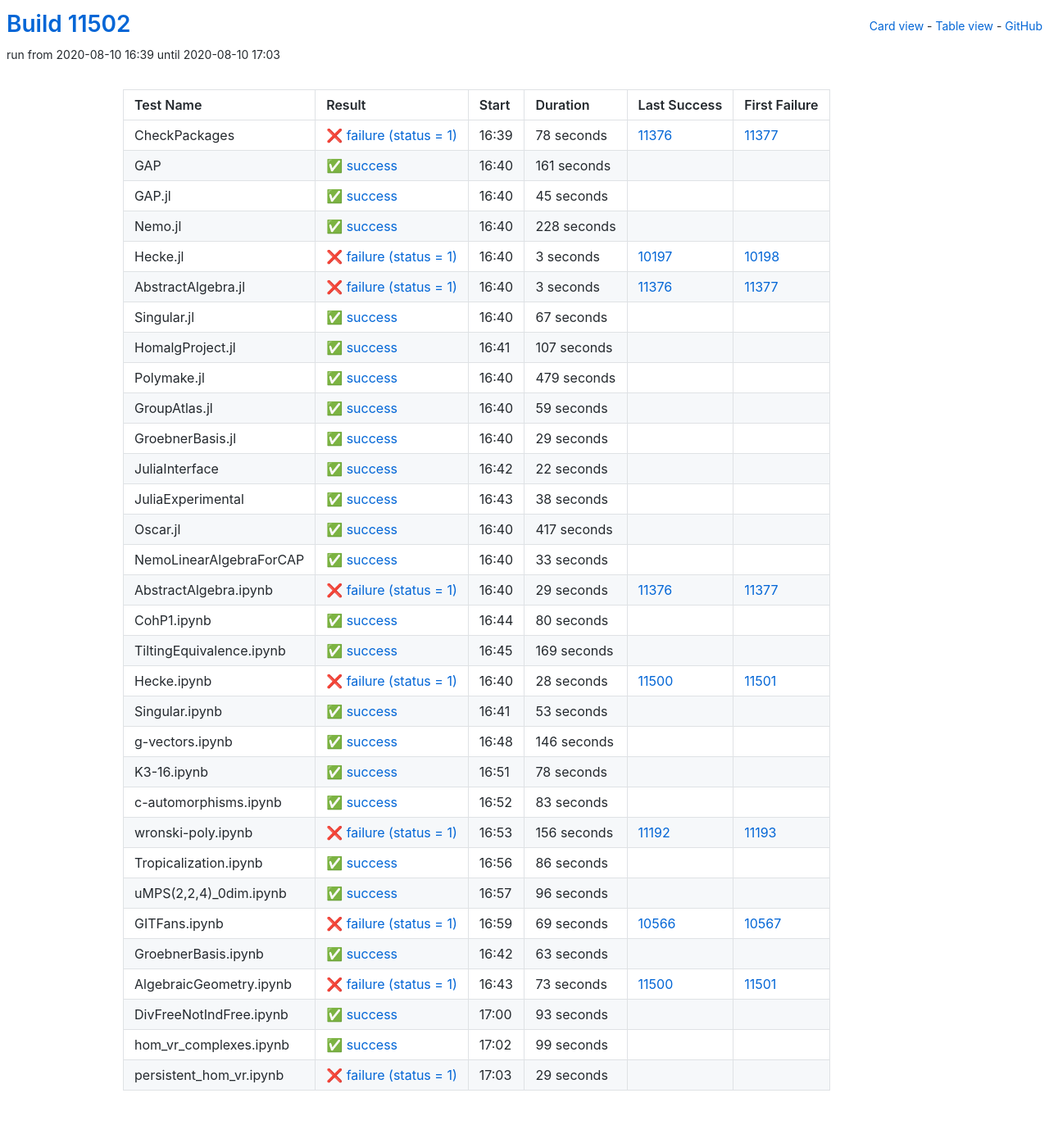
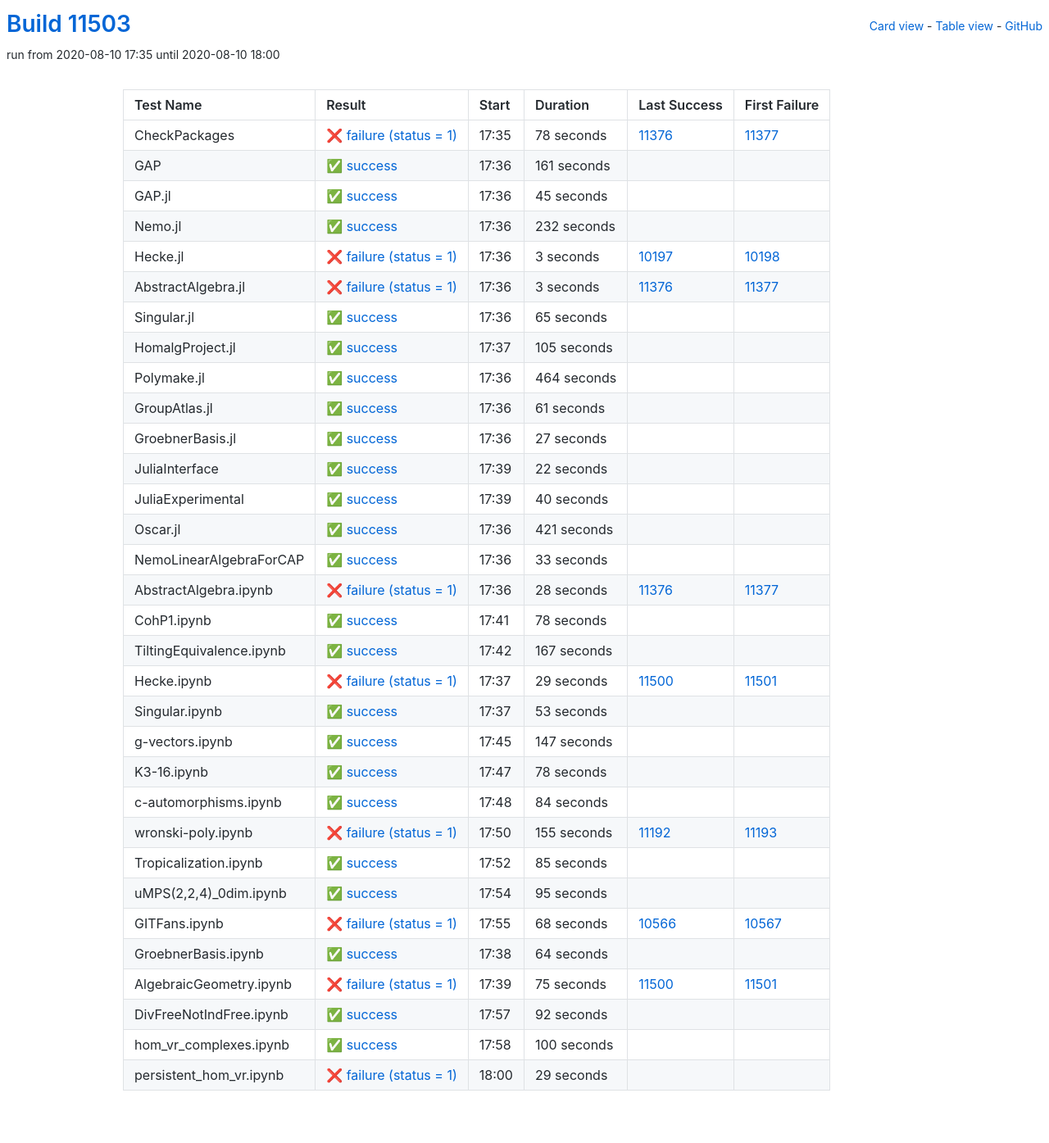
Before and after one commit to oscar-system/oscar-ci-status, a Jekyll site: the page built from table.html, in a window 1280 px wide. Shown: the whole page at 82% size. Built offline with Jekyll 4.4.1, drawn with Linux system fonts in a browser that asks for light colours.

Commit message:
Build #11503

```diff
--- a/_data/ci.yml
+++ b/_data/ci.yml
@@ -1,6 +1,6 @@
 ---
-build: 11502
-build_url: https://oscarci.mathematik.uni-kl.de/job/oscar/11502/
+build: 11503
+build_url: https://oscarci.mathematik.uni-kl.de/job/oscar/11503/
 job: oscar
 organization: oscar-system
 repo: oscar-ci-status
@@ -8,8 +8,8 @@
 tests:
 - name: CheckPackages
   id: checkpackages
-  log: https://oscarci.mathematik.uni-kl.de/job/oscar/11502/artifact/logs/build-11502/CheckPackages.log
-  start: 2020-08-10 16:39
+  log: https://oscarci.mathematik.uni-kl.de/job/oscar/11503/artifact/logs/build-11503/CheckPackages.log
+  start: 2020-08-10 17:35
   success: false
   exitcode: 1
   status: failure
@@ -20,8 +20,8 @@
   first_failure_url: https://oscarci.mathematik.uni-kl.de/job/oscar/11377/
 - name: GAP
   id: gap
-  log: https://oscarci.mathematik.uni-kl.de/job/oscar/11502/artifact/logs/build-11502/GAP.log
-  start: 2020-08-10 16:40
+  log: https://oscarci.mathematik.uni-kl.de/job/oscar/11503/artifact/logs/build-11503/GAP.log
+  start: 2020-08-10 17:36
   success: true
   exitcode: 0
   status: success
@@ -32,8 +32,8 @@
   first_failure_url:
 - name: GAP.jl
   id: gap-jl
-  log: https://oscarci.mathematik.uni-kl.de/job/oscar/11502/artifact/logs/build-11502/GAP.jl.log
-  start: 2020-08-10 16:40
+  log: https://oscarci.mathematik.uni-kl.de/job/oscar/11503/artifact/logs/build-11503/GAP.jl.log
+  start: 2020-08-10 17:36
   success: true
   exitcode: 0
   status: success
@@ -44,20 +44,20 @@
   first_failure_url:
 - name: Nemo.jl
   id: nemo-jl
-  log: https://oscarci.mathematik.uni-kl.de/job/oscar/11502/artifact/logs/build-11502/Nemo.jl.log
-  start: 2020-08-10 16:40
+  log: https://oscarci.mathematik.uni-kl.de/job/oscar/11503/artifact/logs/build-11503/Nemo.jl.log
+  start: 2020-08-10 17:36
   success: true
   exitcode: 0
   status: success
-  duration: 228
+  duration: 232
   last_success: false
   last_success_url:
   first_failure: false
   first_failure_url:
 - name: Hecke.jl
   id: hecke-jl
-  log: https://oscarci.mathematik.uni-kl.de/job/oscar/11502/artifact/logs/build-11502/Hecke.jl.log
-  start: 2020-08-10 16:40
+  log: https://oscarci.mathematik.uni-kl.de/job/oscar/11503/artifact/logs/build-11503/Hecke.jl.log
+  start: 2020-08-10 17:36
   success: false
   exitcode: 1
   status: failure
@@ -68,8 +68,8 @@
   first_failure_url: https://oscarci.mathematik.uni-kl.de/job/oscar/10198/
 - name: AbstractAlgebra.jl
   id: abstractalgebra-jl
-  log: https://oscarci.mathematik.uni-kl.de/job/oscar/11502/artifact/logs/build-11502/AbstractAlgebra.jl.log
-  start: 2020-08-10 16:40
+  log: https://oscarci.mathematik.uni-kl.de/job/oscar/11503/artifact/logs/build-11503/AbstractAlgebra.jl.log
+  start: 2020-08-10 17:36
   success: false
   exitcode: 1
   status: failure
@@ -80,68 +80,68 @@
   first_failure_url: https://oscarci.mathematik.uni-kl.de/job/oscar/11377/
 - name: Singular.jl
   id: singular-jl
-  log: https://oscarci.mathematik.uni-kl.de/job/oscar/11502/artifact/logs/build-11502/Singular.jl.log
-  start: 2020-08-10 16:40
+  log: https://oscarci.mathematik.uni-kl.de/job/oscar/11503/artifact/logs/build-11503/Singular.jl.log
+  start: 2020-08-10 17:36
   success: true
   exitcode: 0
   status: success
-  duration: 67
+  duration: 65
   last_success: false
   last_success_url:
   first_failure: false
   first_failure_url:
 - name: HomalgProject.jl
   id: homalgproject-jl
-  log: https://oscarci.mathematik.uni-kl.de/job/oscar/11502/artifact/logs/build-11502/HomalgProject.jl.log
-  start: 2020-08-10 16:41
+  log: https://oscarci.mathematik.uni-kl.de/job/oscar/11503/artifact/logs/build-11503/HomalgProject.jl.log
+  start: 2020-08-10 17:37
   success: true
   exitcode: 0
   status: success
-  duration: 107
+  duration: 105
   last_success: false
   last_success_url:
   first_failure: false
   first_failure_url:
 - name: Polymake.jl
   id: polymake-jl
-  log: https://oscarci.mathematik.uni-kl.de/job/oscar/11502/artifact/logs/build-11502/Polymake.jl.log
-  start: 2020-08-10 16:40
+  log: https://oscarci.mathematik.uni-kl.de/job/oscar/11503/artifact/logs/build-11503/Polymake.jl.log
+  start: 2020-08-10 17:36
   success: true
   exitcode: 0
   status: success
-  duration: 479
+  duration: 464
   last_success: false
   last_success_url:
   first_failure: false
   first_failure_url:
 - name: GroupAtlas.jl
   id: groupatlas-jl
-  log: https://oscarci.mathematik.uni-kl.de/job/oscar/11502/artifact/logs/build-11502/GroupAtlas.jl.log
-  start: 2020-08-10 16:40
+  log: https://oscarci.mathematik.uni-kl.de/job/oscar/11503/artifact/logs/build-11503/GroupAtlas.jl.log
+  start: 2020-08-10 17:36
   success: true
   exitcode: 0
   status: success
-  duration: 59
+  duration: 61
   last_success: false
   last_success_url:
   first_failure: false
   first_failure_url:
 - name: GroebnerBasis.jl
   id: groebnerbasis-jl
-  log: https://oscarci.mathematik.uni-kl.de/job/oscar/11502/artifact/logs/build-11502/GroebnerBasis.jl.log
-  start: 2020-08-10 16:40
+  log: https://oscarci.mathematik.uni-kl.de/job/oscar/11503/artifact/logs/build-11503/GroebnerBasis.jl.log
+  start: 2020-08-10 17:36
   success: true
   exitcode: 0
   status: success
-  duration: 29
+  duration: 27
   last_success: false
   last_success_url:
   first_failure: false
   first_failure_url:
 - name: JuliaInterface
   id: juliainterface
-  log: https://oscarci.mathematik.uni-kl.de/job/oscar/11502/artifact/logs/build-11502/JuliaInterface.log
-  start: 2020-08-10 16:42
+  log: https://oscarci.mathematik.uni-kl.de/job/oscar/11503/artifact/logs/build-11503/JuliaInterface.log
+  start: 2020-08-10 17:39
   success: true
   exitcode: 0
   status: success
@@ -152,32 +152,32 @@
   first_failure_url:
 - name: JuliaExperimental
   id: juliaexperimental
-  log: https://oscarci.mathematik.uni-kl.de/job/oscar/11502/artifact/logs/build-11502/JuliaExperimental.log
-  start: 2020-08-10 16:43
+  log: https://oscarci.mathematik.uni-kl.de/job/oscar/11503/artifact/logs/build-11503/JuliaExperimental.log
+  start: 2020-08-10 17:39
   success: true
   exitcode: 0
   status: success
-  duration: 38
+  duration: 40
   last_success: false
   last_success_url:
   first_failure: false
   first_failure_url:
 - name: Oscar.jl
   id: oscar-jl
-  log: https://oscarci.mathematik.uni-kl.de/job/oscar/11502/artifact/logs/build-11502/Oscar.jl.log
-  start: 2020-08-10 16:40
+  log: https://oscarci.mathematik.uni-kl.de/job/oscar/11503/artifact/logs/build-11503/Oscar.jl.log
+  start: 2020-08-10 17:36
   success: true
   exitcode: 0
   status: success
-  duration: 417
+  duration: 421
   last_success: false
   last_success_url:
   first_failure: false
   first_failure_url:
 - name: NemoLinearAlgebraForCAP
   id: nemolinearalgebraforcap
-  log: https://oscarci.mathematik.uni-kl.de/job/oscar/11502/artifact/logs/build-11502/NemoLinearAlgebraForCAP.log
-  start: 2020-08-10 16:40
+  log: https://oscarci.mathematik.uni-kl.de/job/oscar/11503/artifact/logs/build-11503/NemoLinearAlgebraForCAP.log
+  start: 2020-08-10 17:36
   success: true
   exitcode: 0
   status: success
@@ -188,56 +188,56 @@
   first_failure_url:
 - name: AbstractAlgebra.ipynb
   id: abstractalgebra-ipynb
-  log: https://oscarci.mathematik.uni-kl.de/job/oscar/11502/artifact/logs/build-11502/AbstractAlgebra.ipynb.log
-  start: 2020-08-10 16:40
+  log: https://oscarci.mathematik.uni-kl.de/job/oscar/11503/artifact/logs/build-11503/AbstractAlgebra.ipynb.log
+  start: 2020-08-10 17:36
   success: false
   exitcode: 1
   status: failure
-  duration: 29
+  duration: 28
   last_success: 11376
   last_success_url: https://oscarci.mathematik.uni-kl.de/job/oscar/11376/
   first_failure: 11377
   first_failure_url: https://oscarci.mathematik.uni-kl.de/job/oscar/11377/
 - name: CohP1.ipynb
   id: cohp1-ipynb
-  log: https://oscarci.mathematik.uni-kl.de/job/oscar/11502/artifact/logs/build-11502/CohP1.ipynb.log
-  start: 2020-08-10 16:44
+  log: https://oscarci.mathematik.uni-kl.de/job/oscar/11503/artifact/logs/build-11503/CohP1.ipynb.log
+  start: 2020-08-10 17:41
   success: true
   exitcode: 0
   status: success
-  duration: 80
+  duration: 78
   last_success: false
   last_success_url:
   first_failure: false
   first_failure_url:
 - name: TiltingEquivalence.ipynb
   id: tiltingequivalence-ipynb
-  log: https://oscarci.mathematik.uni-kl.de/job/oscar/11502/artifact/logs/build-11502/TiltingEquivalence.ipynb.log
-  start: 2020-08-10 16:45
+  log: https://oscarci.mathematik.uni-kl.de/job/oscar/11503/artifact/logs/build-11503/TiltingEquivalence.ipynb.log
+  start: 2020-08-10 17:42
   success: true
   exitcode: 0
   status: success
-  duration: 169
+  duration: 167
   last_success: false
   last_success_url:
   first_failure: false
   first_failure_url:
 - name: Hecke.ipynb
   id: hecke-ipynb
-  log: https://oscarci.mathematik.uni-kl.de/job/oscar/11502/artifact/logs/build-11502/Hecke.ipynb.log
-  start: 2020-08-10 16:40
+  log: https://oscarci.mathematik.uni-kl.de/job/oscar/11503/artifact/logs/build-11503/Hecke.ipynb.log
+  start: 2020-08-10 17:37
   success: false
   exitcode: 1
   status: failure
-  duration: 28
+  duration: 29
   last_success: 11500
   last_success_url: https://oscarci.mathematik.uni-kl.de/job/oscar/11500/
   first_failure: 11501
   first_failure_url: https://oscarci.mathematik.uni-kl.de/job/oscar/11501/
 - name: Singular.ipynb
   id: singular-ipynb
-  log: https://oscarci.mathematik.uni-kl.de/job/oscar/11502/artifact/logs/build-11502/Singular.ipynb.log
-  start: 2020-08-10 16:41
+  log: https://oscarci.mathematik.uni-kl.de/job/oscar/11503/artifact/logs/build-11503/Singular.ipynb.log
+  start: 2020-08-10 17:37
   success: true
   exitcode: 0
   status: success
@@ -248,20 +248,20 @@
   first_failure_url:
 - name: g-vectors.ipynb
   id: g-vectors-ipynb
-  log: https://oscarci.mathematik.uni-kl.de/job/oscar/11502/artifact/logs/build-11502/g-vectors.ipynb.log
-  start: 2020-08-10 16:48
+  log: https://oscarci.mathematik.uni-kl.de/job/oscar/11503/artifact/logs/build-11503/g-vectors.ipynb.log
+  start: 2020-08-10 17:45
   success: true
   exitcode: 0
   status: success
-  duration: 146
+  duration: 147
   last_success: false
   last_success_url:
   first_failure: false
   first_failure_url:
 - name: K3-16.ipynb
   id: k3-16-ipynb
-  log: https://oscarci.mathematik.uni-kl.de/job/oscar/11502/artifact/logs/build-11502/K3-16.ipynb.log
-  start: 2020-08-10 16:51
+  log: https://oscarci.mathematik.uni-kl.de/job/oscar/11503/artifact/logs/build-11503/K3-16.ipynb.log
+  start: 2020-08-10 17:47
   success: true
   exitcode: 0
   status: success
@@ -272,116 +272,116 @@
   first_failure_url:
 - name: c-automorphisms.ipynb
   id: c-automorphisms-ipynb
-  log: https://oscarci.mathematik.uni-kl.de/job/oscar/11502/artifact/logs/build-11502/c-automorphisms.ipynb.log
-  start: 2020-08-10 16:52
+  log: https://oscarci.mathematik.uni-kl.de/job/oscar/11503/artifact/logs/build-11503/c-automorphisms.ipynb.log
+  start: 2020-08-10 17:48
   success: true
   exitcode: 0
   status: success
-  duration: 83
+  duration: 84
   last_success: false
   last_success_url:
   first_failure: false
   first_failure_url:
 - name: wronski-poly.ipynb
   id: wronski-poly-ipynb
-  log: https://oscarci.mathematik.uni-kl.de/job/oscar/11502/artifact/logs/build-11502/wronski-poly.ipynb.log
-  start: 2020-08-10 16:53
+  log: https://oscarci.mathematik.uni-kl.de/job/oscar/11503/artifact/logs/build-11503/wronski-poly.ipynb.log
+  start: 2020-08-10 17:50
   success: false
   exitcode: 1
   status: failure
-  duration: 156
+  duration: 155
   last_success: 11192
   last_success_url: https://oscarci.mathematik.uni-kl.de/job/oscar/11192/
   first_failure: 11193
   first_failure_url: https://oscarci.mathematik.uni-kl.de/job/oscar/11193/
 - name: Tropicalization.ipynb
   id: tropicalization-ipynb
-  log: https://oscarci.mathematik.uni-kl.de/job/oscar/11502/artifact/logs/build-11502/Tropicalization.ipynb.log
-  start: 2020-08-10 16:56
+  log: https://oscarci.mathematik.uni-kl.de/job/oscar/11503/artifact/logs/build-11503/Tropicalization.ipynb.log
+  start: 2020-08-10 17:52
   success: true
   exitcode: 0
   status: success
-  duration: 86
+  duration: 85
   last_success: false
   last_success_url:
   first_failure: false
   first_failure_url:
 - name: uMPS(2,2,4)_0dim.ipynb
   id: umps-2-2-4-0dim-ipynb
-  log: https://oscarci.mathematik.uni-kl.de/job/oscar/11502/artifact/logs/build-11502/uMPS-2-2-4-_0dim.ipynb.log
-  start: 2020-08-10 16:57
+  log: https://oscarci.mathematik.uni-kl.de/job/oscar/11503/artifact/logs/build-11503/uMPS-2-2-4-_0dim.ipynb.log
+  start: 2020-08-10 17:54
   success: true
   exitcode: 0
   status: success
-  duration: 96
+  duration: 95
   last_success: false
   last_success_url:
   first_failure: false
   first_failure_url:
 - name: GITFans.ipynb
   id: gitfans-ipynb
-  log: https://oscarci.mathematik.uni-kl.de/job/oscar/11502/artifact/logs/build-11502/GITFans.ipynb.log
-  start: 2020-08-10 16:59
+  log: https://oscarci.mathematik.uni-kl.de/job/oscar/11503/artifact/logs/build-11503/GITFans.ipynb.log
+  start: 2020-08-10 17:55
   success: false
   exitcode: 1
   status: failure
-  duration: 69
+  duration: 68
   last_success: 10566
   last_success_url: https://oscarci.mathematik.uni-kl.de/job/oscar/10566/
   first_failure: 10567
   first_failure_url: https://oscarci.mathematik.uni-kl.de/job/oscar/10567/
 - name: GroebnerBasis.ipynb
   id: groebnerbasis-ipynb
-  log: https://oscarci.mathematik.uni-kl.de/job/oscar/11502/artifact/logs/build-11502/GroebnerBasis.ipynb.log
-  start: 2020-08-10 16:42
+  log: https://oscarci.mathematik.uni-kl.de/job/oscar/11503/artifact/logs/build-11503/GroebnerBasis.ipynb.log
+  start: 2020-08-10 17:38
   success: true
   exitcode: 0
   status: success
-  duration: 63
+  duration: 64
   last_success: false
   last_success_url:
   first_failure: false
   first_failure_url:
 - name: AlgebraicGeometry.ipynb
   id: algebraicgeometry-ipynb
-  log: https://oscarci.mathematik.uni-kl.de/job/oscar/11502/artifact/logs/build-11502/AlgebraicGeometry.ipynb.log
-  start: 2020-08-10 16:43
+  log: https://oscarci.mathematik.uni-kl.de/job/oscar/11503/artifact/logs/build-11503/AlgebraicGeometry.ipynb.log
+  start: 2020-08-10 17:39
   success: false
   exitcode: 1
   status: failure
-  duration: 73
+  duration: 75
   last_success: 11500
   last_success_url: https://oscarci.mathematik.uni-kl.de/job/oscar/11500/
   first_failure: 11501
   first_failure_url: https://oscarci.mathematik.uni-kl.de/job/oscar/11501/
 - name: DivFreeNotIndFree.ipynb
   id: divfreenotindfree-ipynb
-  log: https://oscarci.mathematik.uni-kl.de/job/oscar/11502/artifact/logs/build-11502/DivFreeNotIndFree.ipynb.log
-  start: 2020-08-10 17:00
+  log: https://oscarci.mathematik.uni-kl.de/job/oscar/11503/artifact/logs/build-11503/DivFreeNotIndFree.ipynb.log
+  start: 2020-08-10 17:57
   success: true
   exitcode: 0
   status: success
-  duration: 93
+  duration: 92
   last_success: false
   last_success_url:
   first_failure: false
   first_failure_url:
 - name: hom_vr_complexes.ipynb
   id: hom-vr-complexes-ipynb
-  log: https://oscarci.mathematik.uni-kl.de/job/oscar/11502/artifact/logs/build-11502/hom_vr_complexes.ipynb.log
-  start: 2020-08-10 17:02
+  log: https://oscarci.mathematik.uni-kl.de/job/oscar/11503/artifact/logs/build-11503/hom_vr_complexes.ipynb.log
+  start: 2020-08-10 17:58
   success: true
   exitcode: 0
   status: success
-  duration: 99
+  duration: 100
   last_success: false
   last_success_url:
   first_failure: false
   first_failure_url:
 - name: persistent_hom_vr.ipynb
   id: persistent-hom-vr-ipynb
-  log: https://oscarci.mathematik.uni-kl.de/job/oscar/11502/artifact/logs/build-11502/persistent_hom_vr.ipynb.log
-  start: 2020-08-10 17:03
+  log: https://oscarci.mathematik.uni-kl.de/job/oscar/11503/artifact/logs/build-11503/persistent_hom_vr.ipynb.log
+  start: 2020-08-10 18:00
   success: false
   exitcode: 1
   status: failure
```
Also changed, not shown: README.md.
